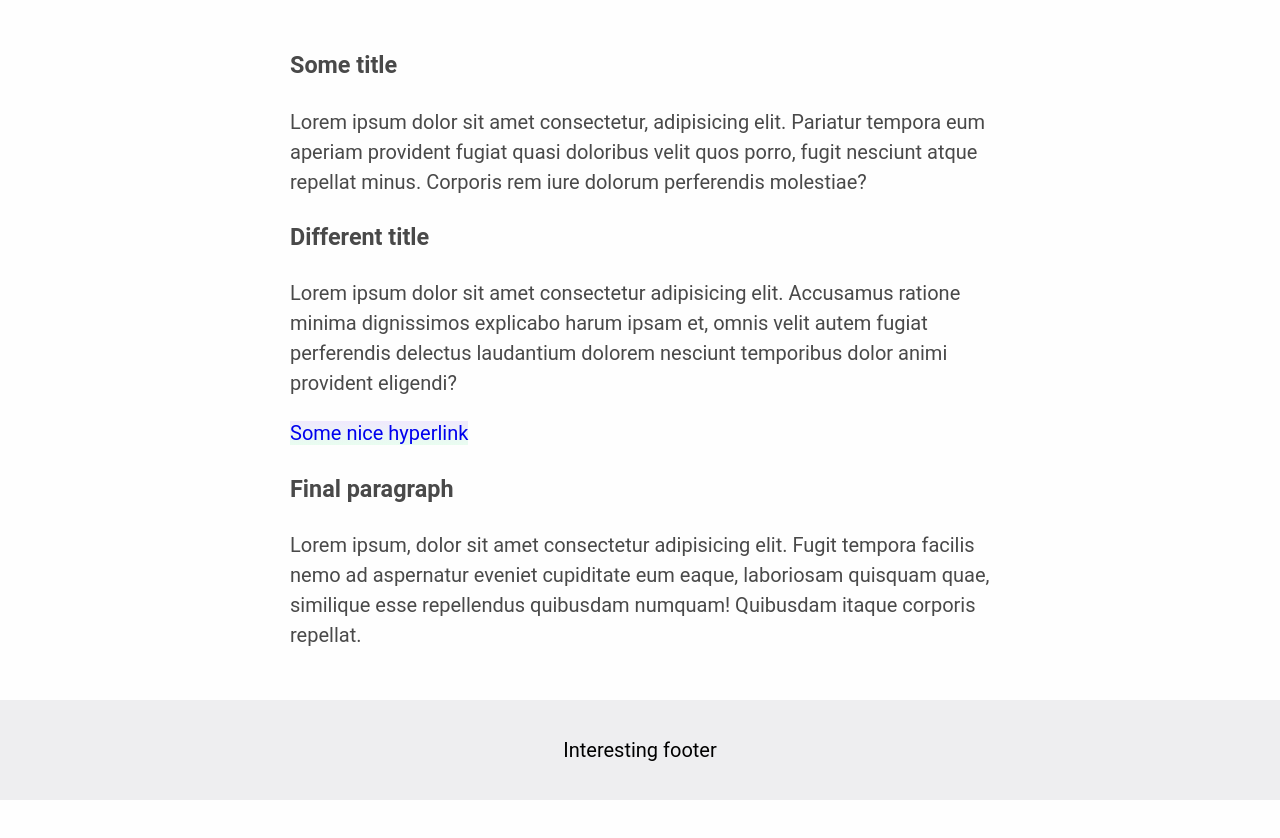
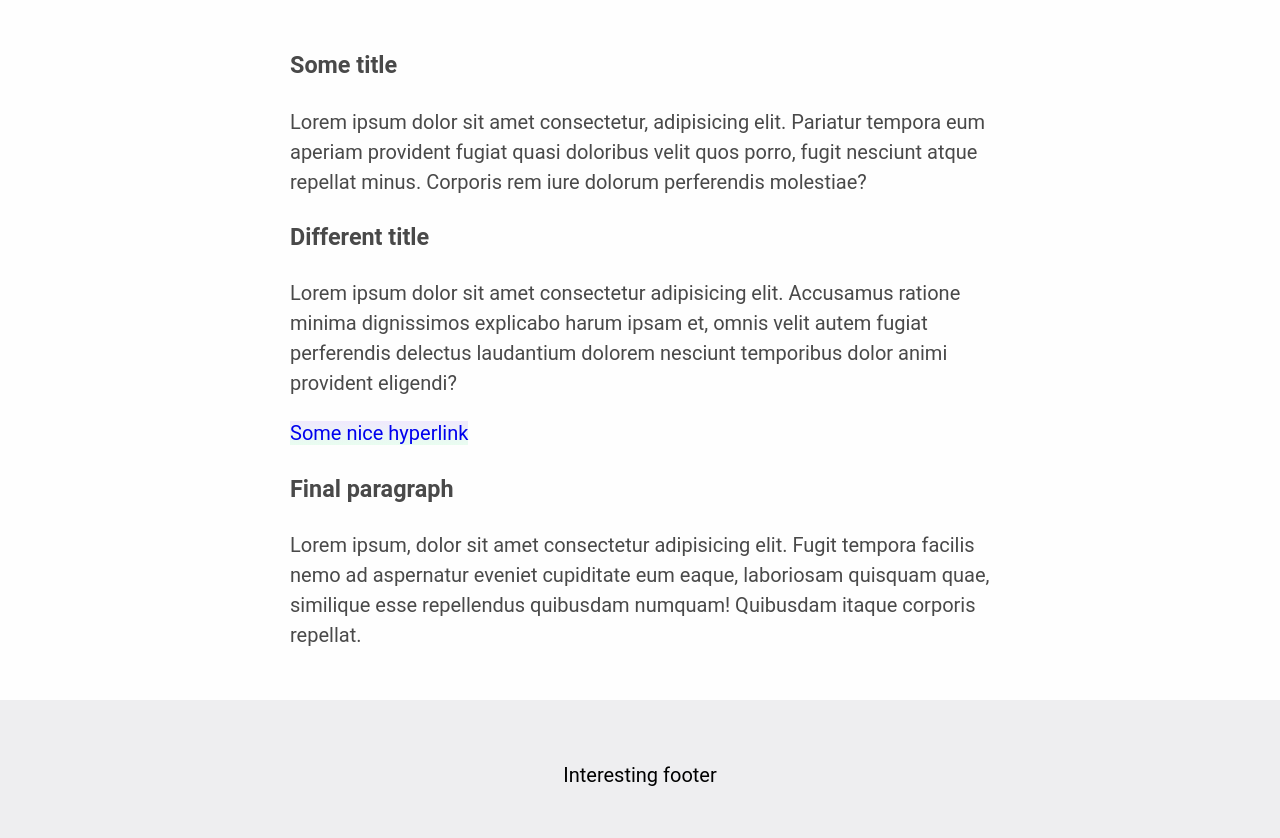
Before and after one commit to CdLeng/medium-article, a plain HTML site: page index.html in a window 1280 px wide. Shown: the part 452-1290 px from the top of the page. Before the commit the page ends 1252 px from the top, so only its background shows below. Drawn offline with Linux system fonts and the light colour scheme.

Commit message:
Update style.css

```diff
--- a/style.css
+++ b/style.css
@@ -40,8 +40,7 @@ align-items: center;
 justify-content: center;
 background-color: #EEEEF0;
 color: black;
-height: 100px;
-bottom: 0;
+height: 150px;
 width: 100%;
 }
 
```
